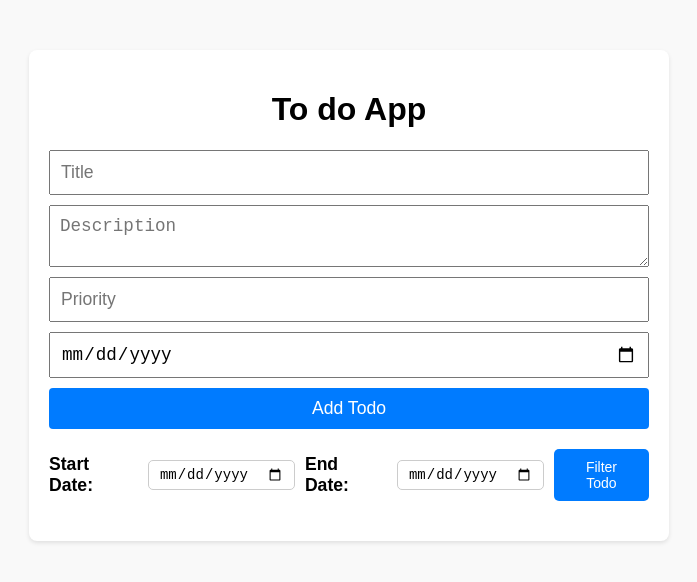
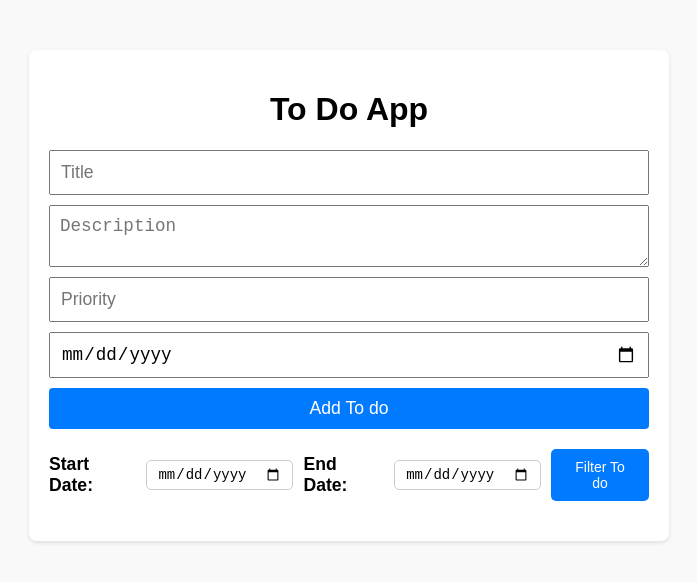
Before and after one commit to JonahXiaFei/client_side_todos, a plain HTML site: page index.html in a window 1280 px wide. Shown: the whole page, without its empty margins (291-988 px from the left). Drawn offline with Linux system fonts and the light colour scheme; no server answers.

Commit message:
first commit

```diff
--- a/index.html
+++ b/index.html
@@ -3,25 +3,25 @@
   <head>
     <meta charset="UTF-8" />
     <meta name="viewport" content="width=device-width, initial-scale=1.0" />
-    <title>To do App</title>
+    <title>To Do App</title>
     <link rel="stylesheet" href="styles.css" />
   </head>
   <body>
     <div class="container">
-      <h1>To do App</h1>
+      <h1>To Do App</h1>
       <form id="todoForm">
         <input type="text" id="title" placeholder="Title" required />
         <textarea id="description" placeholder="Description"></textarea>
         <input type="text" id="priority" placeholder="Priority" required />
         <input type="date" id="date" required />
-        <button type="submit">Add Todo</button>
+        <button type="submit">Add To do</button>
       </form>
       <div class="date-filter">
         <label for="startDate">Start Date:</label>
         <input type="date" id="startDate" />
         <label for="endDate">End Date:</label>
         <input type="date" id="endDate" />
-        <button id="filterButton">Filter Todo</button>
+        <button id="filterButton">Filter To do</button>
       </div>
       <div id="todosContainer"></div>
     </div>
```
